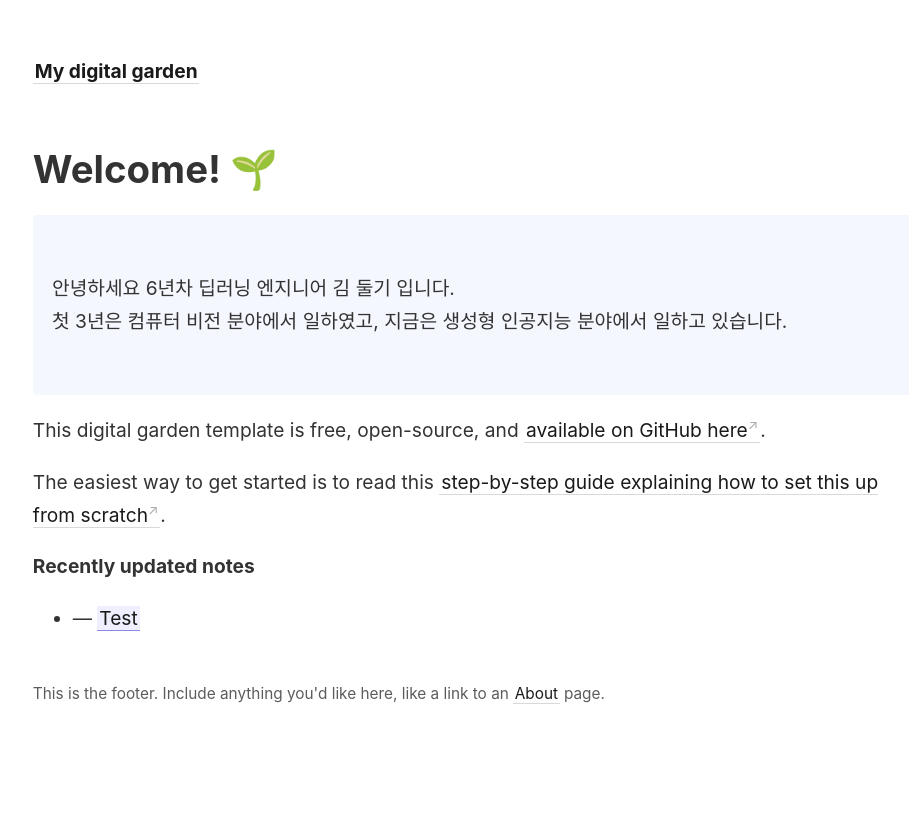
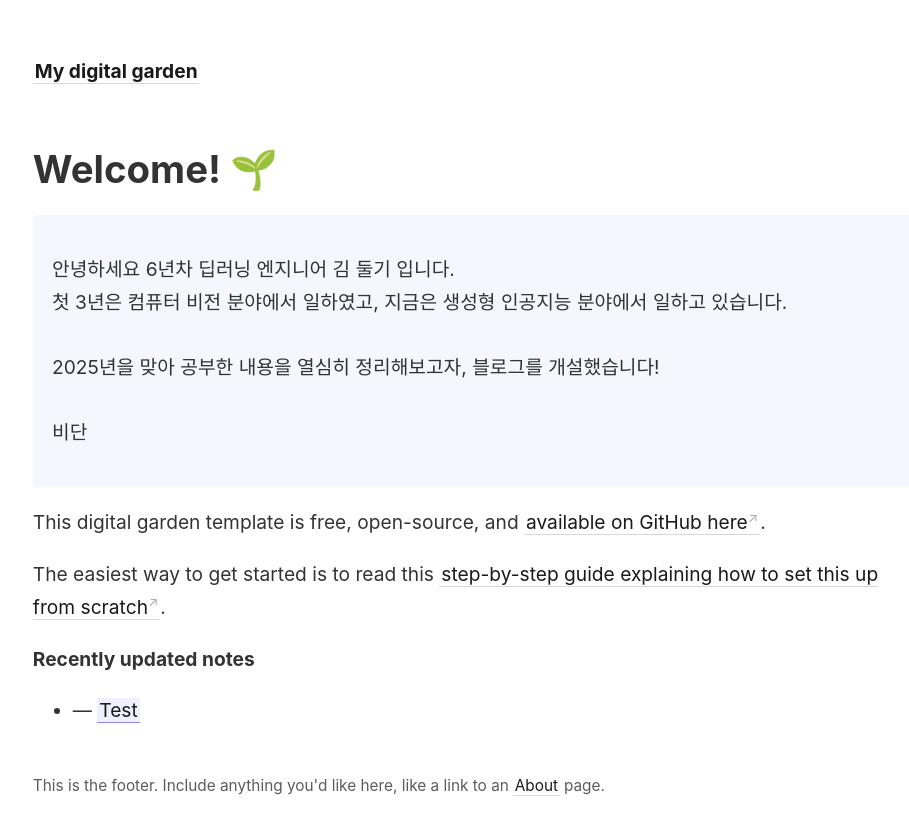
Before and after one commit to EvoDmiK/dove-blog, a Jekyll site: the page built from _pages/index.md, in a window 1280 px wide. Shown: the top 835 px of the page, without its empty margins (44-953 px from the left). Built offline with Jekyll 4.4.1, drawn with Linux system fonts in a browser that asks for light colours.

Commit message:
vault backup: 2025-01-31 12:05:43

```diff
--- a/_pages/index.md
+++ b/_pages/index.md
@@ -7,9 +7,13 @@ permalink: /
 
 # Welcome! 🌱
 
-<p style="padding: 3em 1em; background: #f5f7ff; border-radius: 4px;">
+<p style="padding: 2em 1em; background: #f5f7ff; border-radius: 4px;">
   안녕하세요 6년차 딥러닝 엔지니어 김 둘기 입니다. <br>
-첫 3년은 컴퓨터 비전 분야에서 일하였고, 지금은 생성형 인공지능 분야에서 일하고 있습니다.
+첫 3년은 컴퓨터 비전 분야에서 일하였고, 지금은 생성형 인공지능 분야에서 일하고 있습니다.<br>
+<br>
+2025년을 맞아 공부한 내용을 열심히 정리해보고자, 블로그를 개설했습니다!
+<br><br>
+비단
 </p>
 
 This digital garden template is free, open-source, and [available on GitHub here](https://github.com/maximevaillancourt/digital-garden-jekyll-template).
```
